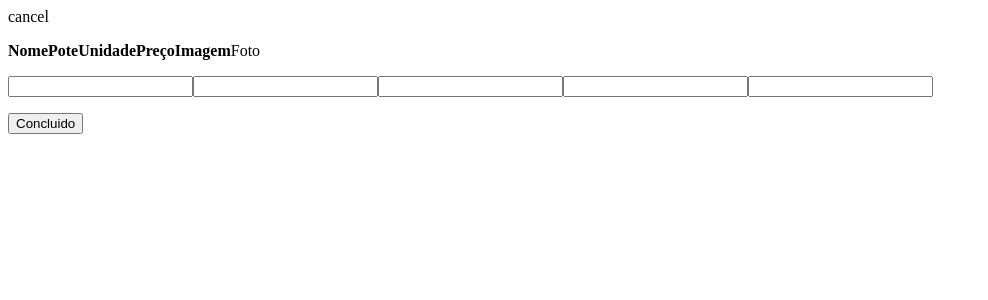
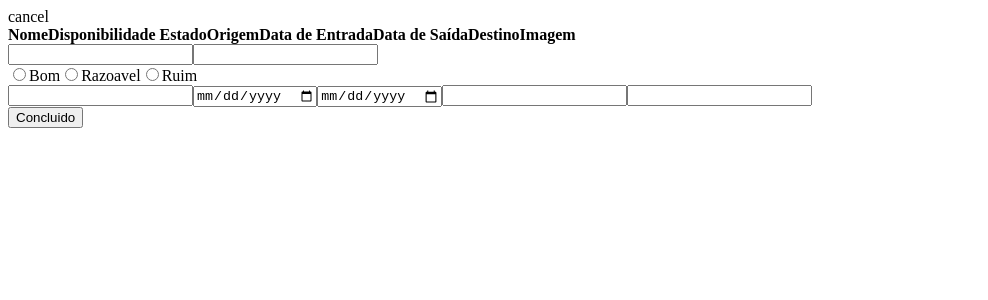
Before and after one commit to cbssoares/controleplantario, a Next.js app: page /components/Formulario in a window 1280 px wide. Shown: the top 300 px of the page, without its empty margins (0-988 px from the left). Built offline with nearby package versions, Linux system fonts and the light colour scheme.

Commit message:
mudanças no formulario

```diff
--- a/pages/components/Formulario/index.jsx
+++ b/pages/components/Formulario/index.jsx
@@ -1,7 +1,7 @@
 export default function Formulario(props) {
     return (
         <div id="editaBloco" className="invisivel" >
-        <span className="material-icons iconeApaga" onClick={() => {props.fechaFormulario()}}>
+            <span className="material-icons iconeApaga" onClick={() => { props.fechaFormulario() }}>
                 cancel
             </span>
             <form id="formEditaBloco" onSubmit={(form) => {
@@ -48,23 +48,40 @@ export default function Formulario(props) {
 
             }}>
                 <div className="divDados">
-                <p className="pLabel">
+                    <div className="pLabel">
                         <label htmlFor="formEditaNome"><strong>Nome</strong></label>
-                    <label htmlFor="formEditaPote"><strong>Pote</strong></label>
-                    <label htmlFor="formEditaUnidade"><strong>Unidade</strong></label>
-                    <label htmlFor="formEditaPreco"><strong>Preço</strong></label>
+                        <label htmlFor="formEditaDisponibilidade"><strong>Disponibilidade</strong></label>
+                        <label htmlFor="formEditaEstado"> <strong>Estado</strong></label>
+                        <label htmlFor="formEditaOrigem"><strong>Origem</strong></label>
+                        <label htmlFor="formEditaEntrada"><strong>Data de Entrada</strong></label>
+                        <label htmlFor="formEditaSaida"><strong>Data de Saída</strong></label>
+                        <label htmlFor="formEditaDestino"><strong>Destino</strong></label>
                         <label htmlFor="formEditaImage"><strong>Imagem</strong></label>
-                    <label htmlFor="formFoto">Foto</label>
-                </p>
-                <p className="pInput">
-                    <input type="text" name="nome" id="formEditaNome" required/>
-                    <input type="text" name="pote" id="formEditaPote" required/>
-                    <input type="text" id="formEditaUnidade" name="unidade" required/>
-                    <input type="number" id="formEditaPreco" name="preco" required pattern=""/>
-                    <input type="url" id="formEditaImage" name="imagem"/>
-                </p>
+
                     </div>
-            <input type="submit" value="Concluido" className="botaoPlanta"/>
+                    <div className="pInput">
+                        <input type="text" name="nome" id="formEditaNome" required />
+                        <input type="text" name="disponibilidade" id="formEditaDisponibilidade" required />
+                        <div id="formEditaEstado">
+                            <input type="radio" name="Estado" id="estadoBom" />
+                            <label htmlFor="estadoBom">Bom</label>
+
+                            <input type="radio" name="Estado" id="estadoRazoavel" />
+                            <label htmlFor="estadoRazoavel">Razoavel</label>
+
+                            <input type="radio" name="Estado" id="estadoRuim" />
+                            <label htmlFor="estadoRuim">Ruim</label>
+                        </div>
+
+                        <input type="text" id="formEditaOrigem" name="origem" required />
+                        <input type="date" id="formEditaEntrada" name="Entrada" required />
+                        <input type="date" id="formEditaSaida" name="Saida" required />
+                        <input type="text" id="formEditaDestino" name="Destino" required />
+
+                        <input type="url" id="formEditaImage" name="imagem" />
+                    </div>
+                </div>
+                <input type="submit" value="Concluido" className="botaoPlanta" />
             </form>
         </div>
     )
--- a/pages/components/styles/formPlanta.css
+++ b/pages/components/styles/formPlanta.css
@@ -6,7 +6,7 @@
 }
 
 .divCadastraPlanta{
-    background-color: rgb(166, 216, 166) ;
+    background-color: rgb(255, 255, 255) ;
     width: 90vw;
     max-width: 500px;
     padding:50px 0px 30px 0px;
@@ -47,7 +47,7 @@
 }
 
 .botaoPlanta{
-    background-color: rgb(95, 187, 95);
+    background-color: rgb(237, 240, 237);
     border: 1px solid rgba(0, 0, 0, 0.329);
     border-radius: 10px;
     cursor: pointer;
--- a/pages/components/styles/main.css
+++ b/pages/components/styles/main.css
@@ -178,11 +178,11 @@ strong,.tituloPlanta{
 /* formulario para edição de cards */
 #editaBloco{
     position: relative;
-    width: 300px;
-    background-color: rgb(96, 165, 96);
-    padding: 20px;
-    top: -70vh;
-    margin-bottom: -200px;
+    width: 350px;
+    background-color: rgb(255, 255, 255);
+    padding: 30px;
+    top: -90vh;
+    margin-bottom: -400px;
     flex-direction: column;
     border-radius: 20px;
     box-shadow: 2px 2px 2px rgba(0, 0, 0, 0.363)
```
Also changed, not shown: pages/app.jsx (+13 -13 lines). Lines whose indentation alone changed are shown as unchanged.
